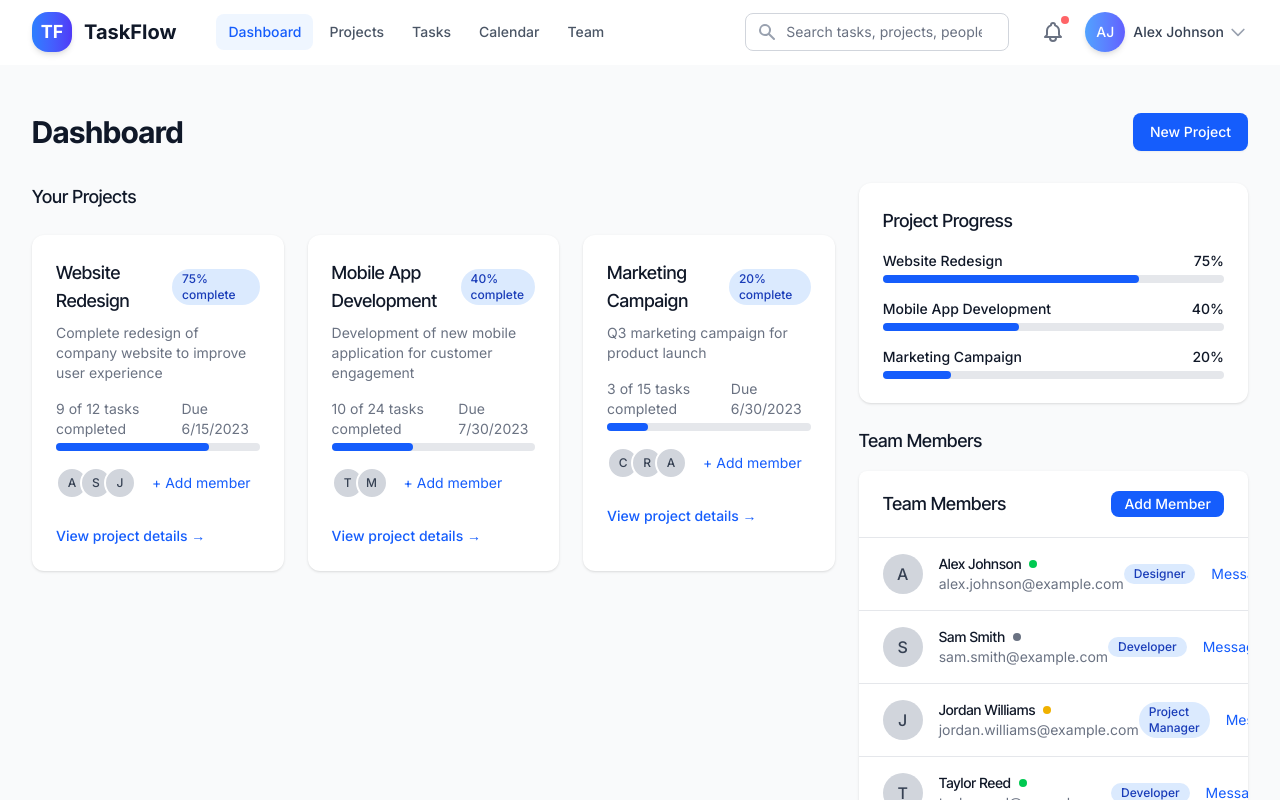
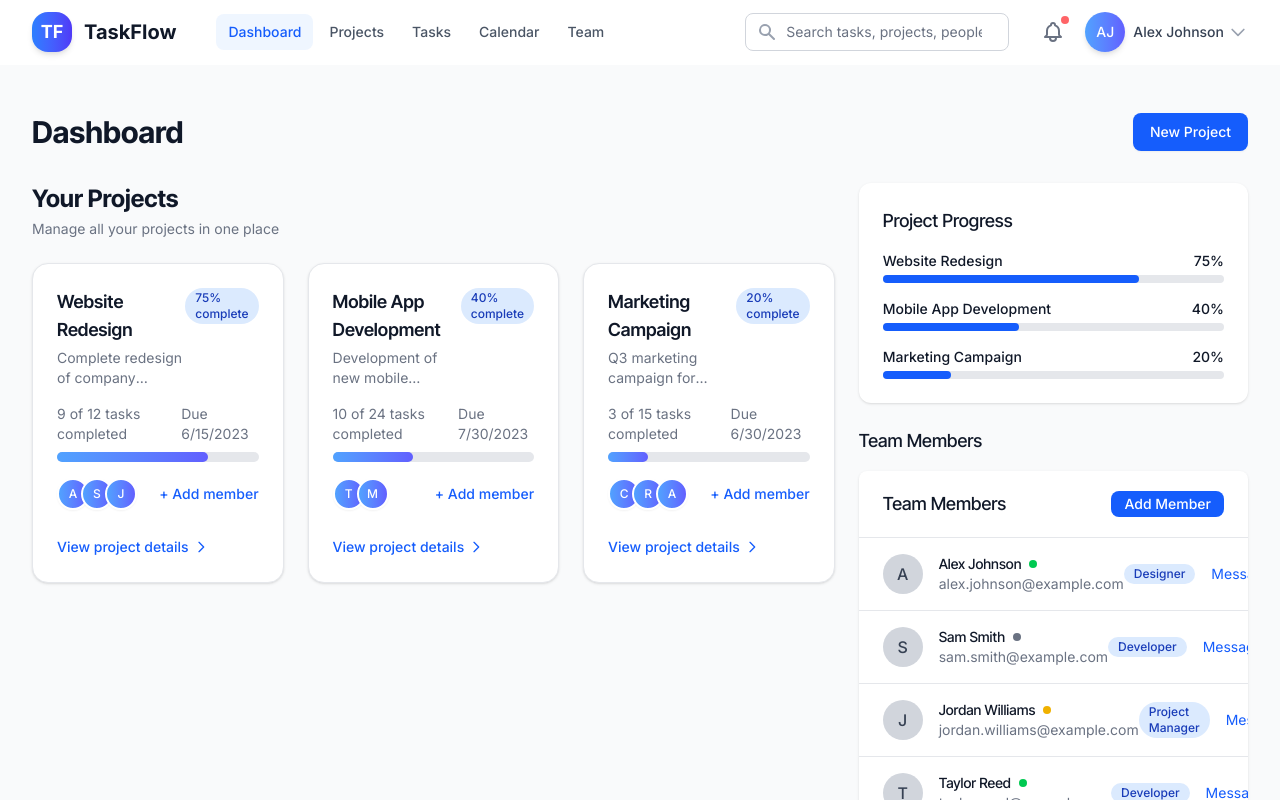
Before and after one commit to vuongng2212/Team-Task-Management-App-with-Real-time-Collaboration, a Next.js app in the folder frontend/: page /dashboard in a window 1280 px wide. Shown: the top 800 px of the page. Built offline with nearby package versions, Linux system fonts and the light colour scheme.

Commit message:
feat(ui): enhance ProjectList with improved cards and gradient progress bars

```diff
--- a/frontend/src/components/ProjectList.tsx
+++ b/frontend/src/components/ProjectList.tsx
@@ -23,17 +23,23 @@ export default function ProjectList({ projects, onNewProject }: ProjectListProps
     <div>
       <div className="flex flex-col md:flex-row md:items-center md:justify-between">
         <div className="min-w-0 flex-1">
-          <h2 className="text-lg font-medium text-gray-900 dark:text-white">
+          <h2 className="text-2xl font-bold text-gray-900 dark:text-white">
             Your Projects
           </h2>
+          <p className="mt-1 text-sm text-gray-500 dark:text-gray-400">
+            Manage all your projects in one place
+          </p>
         </div>
         {onNewProject && (
           <div className="mt-4 flex md:mt-0 md:ml-4">
             <button
               type="button"
               onClick={onNewProject}
-              className="ml-3 inline-flex items-center px-4 py-2 border border-transparent rounded-md shadow-sm text-sm font-medium text-white bg-blue-600 hover:bg-blue-700 focus:outline-none focus:ring-2 focus:ring-offset-2 focus:ring-blue-500"
+              className="inline-flex items-center px-4 py-2 border border-transparent rounded-lg shadow-sm text-sm font-medium text-white bg-gradient-to-r from-blue-500 to-indigo-600 hover:from-blue-600 hover:to-indigo-700 focus:outline-none focus:ring-2 focus:ring-offset-2 focus:ring-blue-500 transition-all"
             >
+              <svg className="-ml-1 mr-2 h-5 w-5" fill="none" viewBox="0 0 24 24" stroke="currentColor">
+                <path strokeLinecap="round" strokeLinejoin="round" strokeWidth={2} d="M12 6v6m0 0v6m0-6h6m-6 0H6" />
+              </svg>
               New Project
             </button>
           </div>
@@ -44,48 +50,49 @@ export default function ProjectList({ projects, onNewProject }: ProjectListProps
         {projects.map((project) => (
           <div
             key={project.id}
-            className="bg-white dark:bg-gray-800 overflow-hidden shadow rounded-lg hover:shadow-md transition-shadow"
+            className="bg-white dark:bg-gray-800 overflow-hidden shadow rounded-xl hover:shadow-lg transition-shadow duration-300 border border-gray-200 dark:border-gray-700"
           >
-            <div className="px-4 py-5 sm:p-6">
-              <div className="flex items-center justify-between">
-                <h3 className="text-lg font-medium text-gray-900 dark:text-white">{project.name}</h3>
+            <div className="px-5 py-5 sm:p-6">
+              <div className="flex items-start justify-between">
+                <div>
+                  <h3 className="text-lg font-semibold text-gray-900 dark:text-white">{project.name}</h3>
+                  <p className="mt-1 text-sm text-gray-500 dark:text-gray-400 line-clamp-2">
+                    {project.description}
+                  </p>
+                </div>
                 <span className="inline-flex items-center px-2.5 py-0.5 rounded-full text-xs font-medium bg-blue-100 dark:bg-blue-900 text-blue-800 dark:text-blue-200">
                   {project.progress}% complete
                 </span>
               </div>
-
-              <p className="mt-2 text-sm text-gray-500 dark:text-gray-400">
-                {project.description}
-              </p>
 
               <div className="mt-4">
                 <div className="flex items-center justify-between text-sm text-gray-500 dark:text-gray-400">
                   <span>{project.completed} of {project.tasks} tasks completed</span>
                   <span>Due {new Date(project.dueDate).toLocaleDateString()}</span>
                 </div>
-                <div className="mt-1 w-full bg-gray-200 dark:bg-gray-700 rounded-full h-2">
+                <div className="mt-2 w-full bg-gray-200 dark:bg-gray-700 rounded-full h-2.5">
                   <div
-                    className="bg-blue-600 h-2 rounded-full"
+                    className="bg-gradient-to-r from-blue-400 to-indigo-500 h-2.5 rounded-full"
                     style={{ width: `${project.progress}%` }}
                   ></div>
                 </div>
               </div>
 
               <div className="mt-4">
-                <div className="flex items-center">
+                <div className="flex items-center justify-between">
                   <div className="flex -space-x-2">
                     {project.team.map((member, index) => (
                       <div
                         key={index}
-                        className="inline-block h-8 w-8 rounded-full bg-gray-300 dark:bg-gray-600 border-2 border-white dark:border-gray-800"
+                        className="inline-block h-8 w-8 rounded-full bg-gradient-to-r from-blue-400 to-indigo-500 border-2 border-white dark:border-gray-800 shadow-sm"
                       >
-                        <div className="flex items-center justify-center h-full text-xs font-medium text-gray-700 dark:text-gray-300">
+                        <div className="flex items-center justify-center h-full text-xs font-medium text-white">
                           {member.charAt(0)}
                         </div>
                       </div>
                     ))}
                   </div>
-                  <button className="ml-4 text-sm text-blue-600 dark:text-blue-400 hover:text-blue-500">
+                  <button className="text-sm text-blue-600 dark:text-blue-400 hover:text-blue-500 font-medium transition-colors">
                     + Add member
                   </button>
                 </div>
@@ -94,9 +101,12 @@ export default function ProjectList({ projects, onNewProject }: ProjectListProps
               <div className="mt-6">
                 <Link
                   href={`/projects/${project.id}`}
-                  className="text-sm font-medium text-blue-600 dark:text-blue-400 hover:text-blue-500"
+                  className="inline-flex items-center text-sm font-medium text-blue-600 dark:text-blue-400 hover:text-blue-500 transition-colors"
                 >
-                  View project details<span aria-hidden="true"> &rarr;</span>
+                  View project details
+                  <svg className="ml-1 h-4 w-4" fill="none" viewBox="0 0 24 24" stroke="currentColor">
+                    <path strokeLinecap="round" strokeLinejoin="round" strokeWidth={2} d="M9 5l7 7-7 7" />
+                  </svg>
                 </Link>
               </div>
             </div>
```
